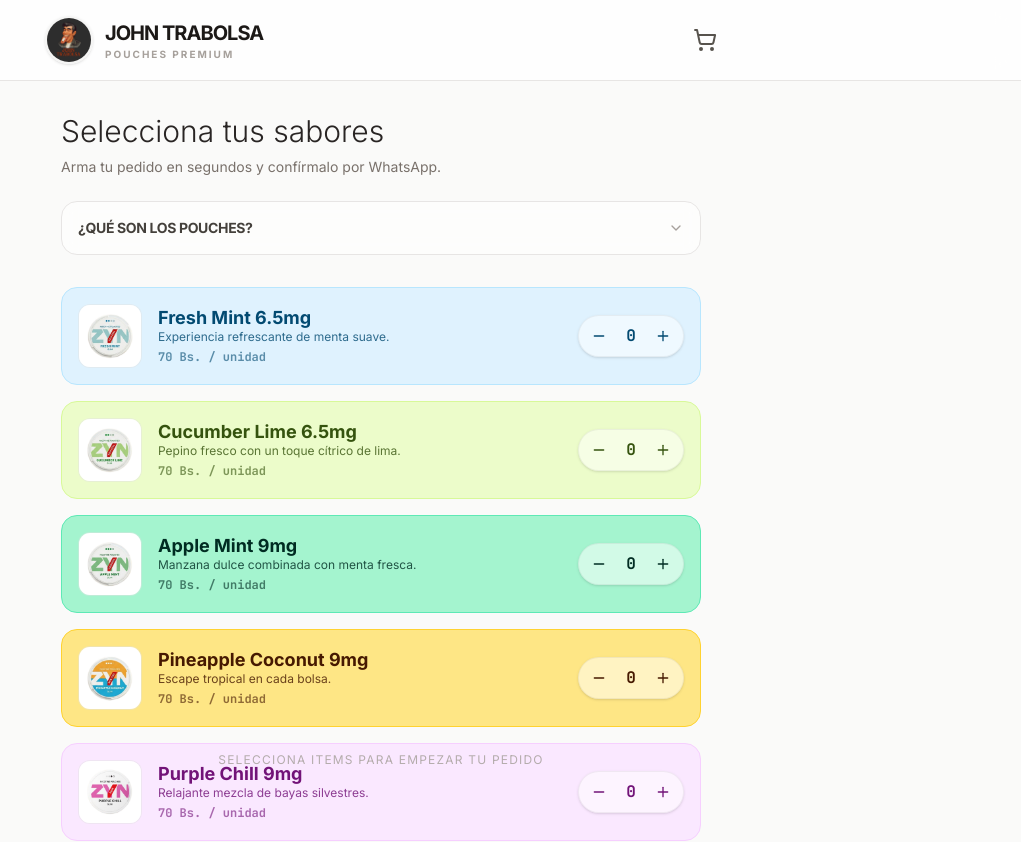
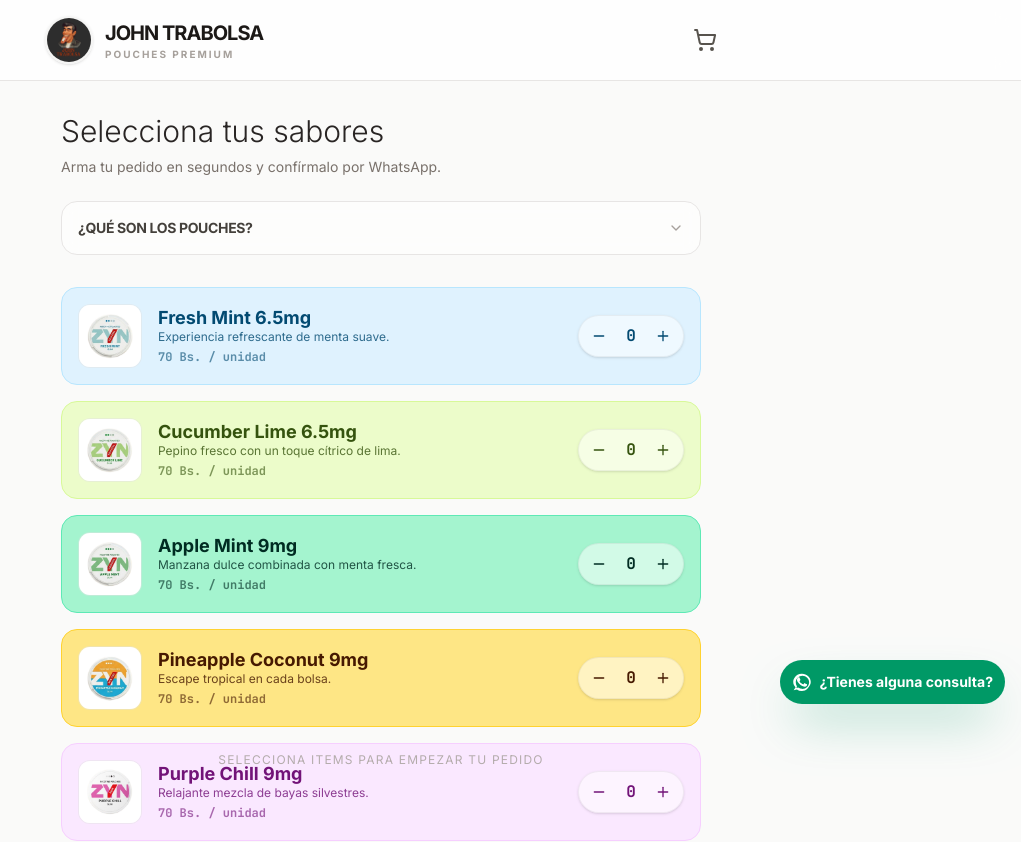
Before and after one commit to jhonanteloanez/johntrabolsabolivia, a React (Vite) app: page / in a window 1280 px wide. Shown: the top 842 px of the page, without its empty margins (259-1280 px from the left). Built offline with nearby package versions, Linux system fonts and the light colour scheme.

Commit message:
Add fixed WhatsApp quick chat button

```diff
--- a/src/App.tsx
+++ b/src/App.tsx
@@ -39,6 +39,10 @@ export default function App() {
   const [isOrdering, setIsOrdering] = useState(false);
   const [isFaqOpen, setIsFaqOpen] = useState(false);
 
+  const rawWhatsappNumber = import.meta.env.VITE_WHATSAPP_NUMBER || '59177674401';
+  const whatsappNumber = rawWhatsappNumber.replace(/\D/g, '');
+  const quickWhatsappUrl = `https://wa.me/${whatsappNumber}?text=${encodeURIComponent('Hola quiero poutinear mis pouches')}`;
+
   const updateQuantity = (id: string, delta: number) => {
     setCart(prev => {
       const current = prev[id] || 0;
@@ -74,10 +78,6 @@ export default function App() {
     if (totalItems === 0) return;
 
     setIsOrdering(true);
-
-    const rawNumber = import.meta.env.VITE_WHATSAPP_NUMBER || '1234567890';
-    // Clean number: remove all non-digits
-    const whatsappNumber = rawNumber.replace(/\D/g, '');
 
     let message = `*PEDIDO JOHN TRABOLSA*\n\n`;
     Object.entries(cart).forEach(([id, q]) => {
@@ -319,6 +319,21 @@ export default function App() {
           </p>
         </div>
       )}
+
+      {/* Botón fijo de WhatsApp */}
+      <a
+        href={quickWhatsappUrl}
+        target="_blank"
+        rel="noopener noreferrer"
+        className="fixed bottom-24 right-4 z-50 bg-emerald-600 text-white p-3 rounded-full shadow-2xl shadow-emerald-600/40 hover:scale-105 transition-transform flex items-center gap-2"
+      >
+        <span className="sr-only">WhatsApp - ¿Tienes alguna consulta?</span>
+        <svg xmlns="http://www.w3.org/2000/svg" viewBox="0 0 24 24" className="w-5 h-5" fill="currentColor">
+          <path d="M17.472 14.382c-.297-.148-1.758-.867-2.03-.967-.272-.1-.47-.148-.668.149-.195.297-.769.967-.942 1.164-.173.199-.347.223-.644.075-.297-.149-1.255-.462-2.39-1.475-.883-.788-1.48-1.761-1.653-2.059-.173-.297-.018-.458.13-.606.134-.133.297-.347.446-.52.149-.173.198-.297.297-.495.099-.198.05-.372-.025-.52-.075-.148-.668-1.611-.915-2.205-.242-.579-.487-.5-.668-.51l-.57-.01c-.199 0-.52.075-.792.372s-1.04 1.016-1.04 2.478 1.065 2.87 1.213 3.074 2.1 3.2 5.076 4.487c.71.306 1.26.489 1.69.626.71.226 1.36.194 1.872.118.571-.085 1.758-.719 2.006-1.413.248-.695.248-1.29.173-1.414-.074-.124-.272-.198-.57-.347z" />
+          <path d="M12.004 2.003a9.937 9.937 0 0 0-8.946 5.008C1.617 9.221 1.5 10.408 1.5 12c0 2.383 1.016 4.597 2.789 6.268L2 22l3.859-1.01a9.908 9.908 0 0 0 6.145 1.822h.004c2.42 0 4.695-.936 6.406-2.639C21.513 16.643 22.5 14.37 22.5 12c0-5.52-4.48-9.997-10.496-9.997zm0 18.018h-.004a8.062 8.062 0 0 1-4.102-1.112l-.293-.174-2.28.598.611-2.233-.19-.355a8.025 8.025 0 0 1-1.199-4.354c0-4.418 3.584-8.003 8.002-8.003 4.42 0 8.004 3.585 8.004 8.003-.003 4.418-3.587 8.003-8.007 8.003z" />
+        </svg>
+        <span className="text-sm font-bold">¿Tienes alguna consulta?</span>
+      </a>
     </div>
   );
 }
```
